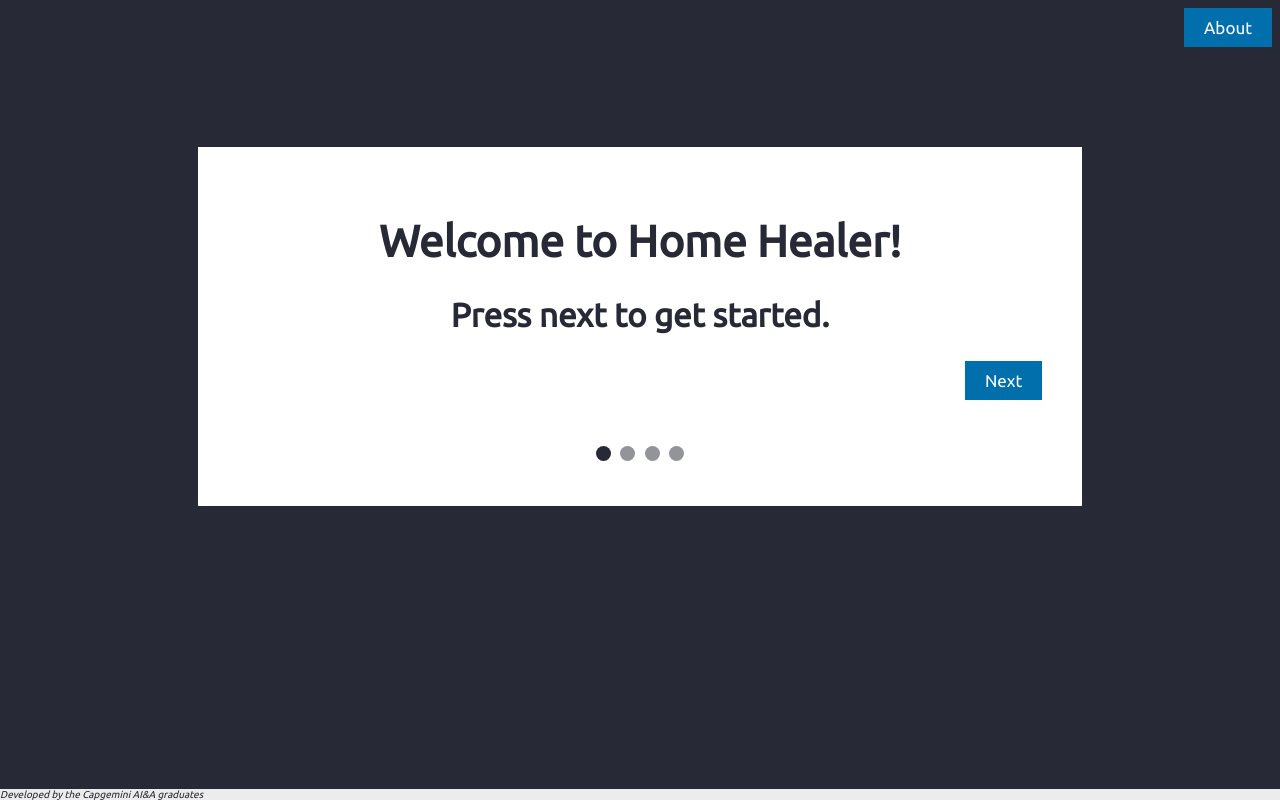
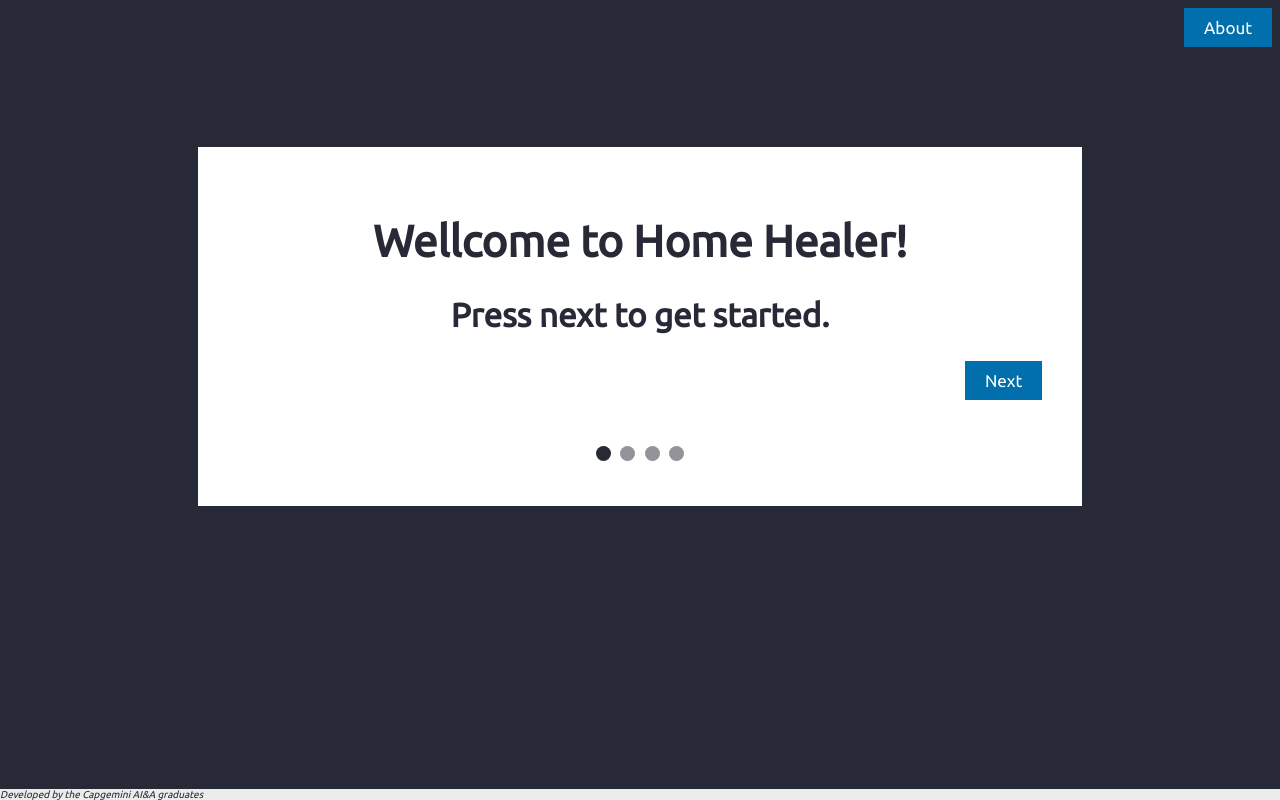
Before and after one commit to NicolasBelissent/homehealer_mlwebapp, a plain HTML site: page templates/start.html in a window 1280 px wide. Drawn offline with Linux system fonts and the light colour scheme.

Commit message:
Update start.html

```diff
--- a/templates/start.html
+++ b/templates/start.html
@@ -133,7 +133,7 @@ header-container {
 
   <!-- One "tab" for each step in the form: -->
   <div class="tab">
-    <h1>Welcome to Home Healer!</h1>
+    <h1>Wellcome to Home Healer!</h1>
     <h2 style="text-align: center;">Press next to get started.</h2>
   </div>
 
```
